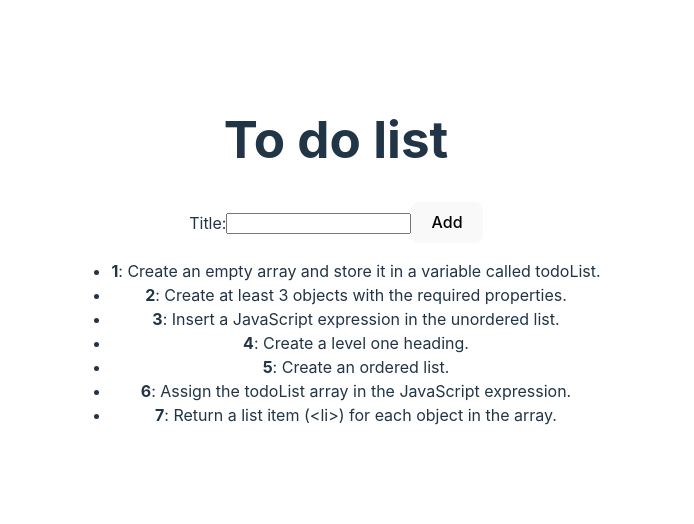
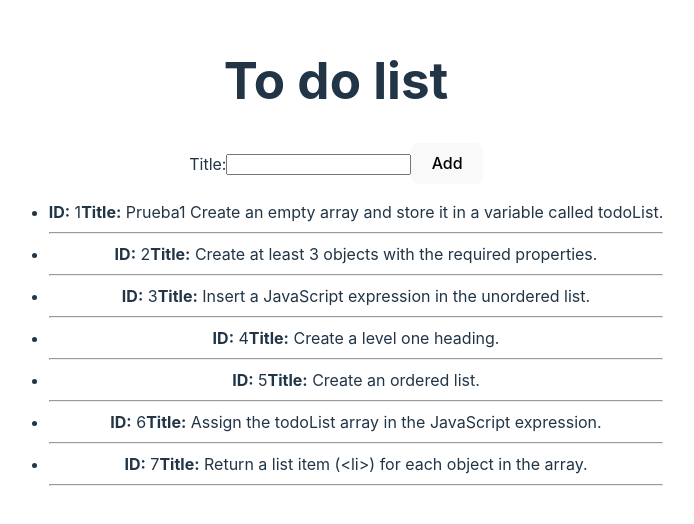
Before and after one commit to ledarca/react-todo, a React (Vite) app: page / in a window 1280 px wide. Shown: the part 140-664 px from the top of the page, without its empty margins (304-998 px from the left). Built offline with nearby package versions, Linux system fonts and the light colour scheme.

Commit message:
Props into map, TodoList <-- component TodoListItem

```diff
--- a/src/TodoList.jsx
+++ b/src/TodoList.jsx
@@ -1,6 +1,9 @@
-function TodoList() {
-  const todoList = [
-    { id: 1, title: 'Create an empty array and store it in a variable called todoList.' },
+// /src/TodoList.jsx
+import * as React from 'react';
+import TodoListItem from './TodoListItem';
+
+const todoList = [
+    { id: 1, title: 'Prueba1 Create an empty array and store it in a variable called todoList.' },
     { id: 2, title: 'Create at least 3 objects with the required properties.' },
     { id: 3, title: 'Insert a JavaScript expression in the unordered list.' },
     { id: 4, title: 'Create a level one heading.' },
@@ -8,14 +11,13 @@ function TodoList() {
     { id: 6, title: 'Assign the todoList array in the JavaScript expression.' },
     { id: 7, title: 'Return a list item (<li>) for each object in the array.' },
   ];
-
+//first part
+function TodoList() {
   return (
     <div>
       <ul>
         {todoList.map((todo) => (
-          <li key={todo.id}>
-            <strong>{todo.id}</strong>: {todo.title}
-          </li>
+          <TodoListItem key={todo.id} props={todo} />
         ))}
       </ul>
     </div>
```
